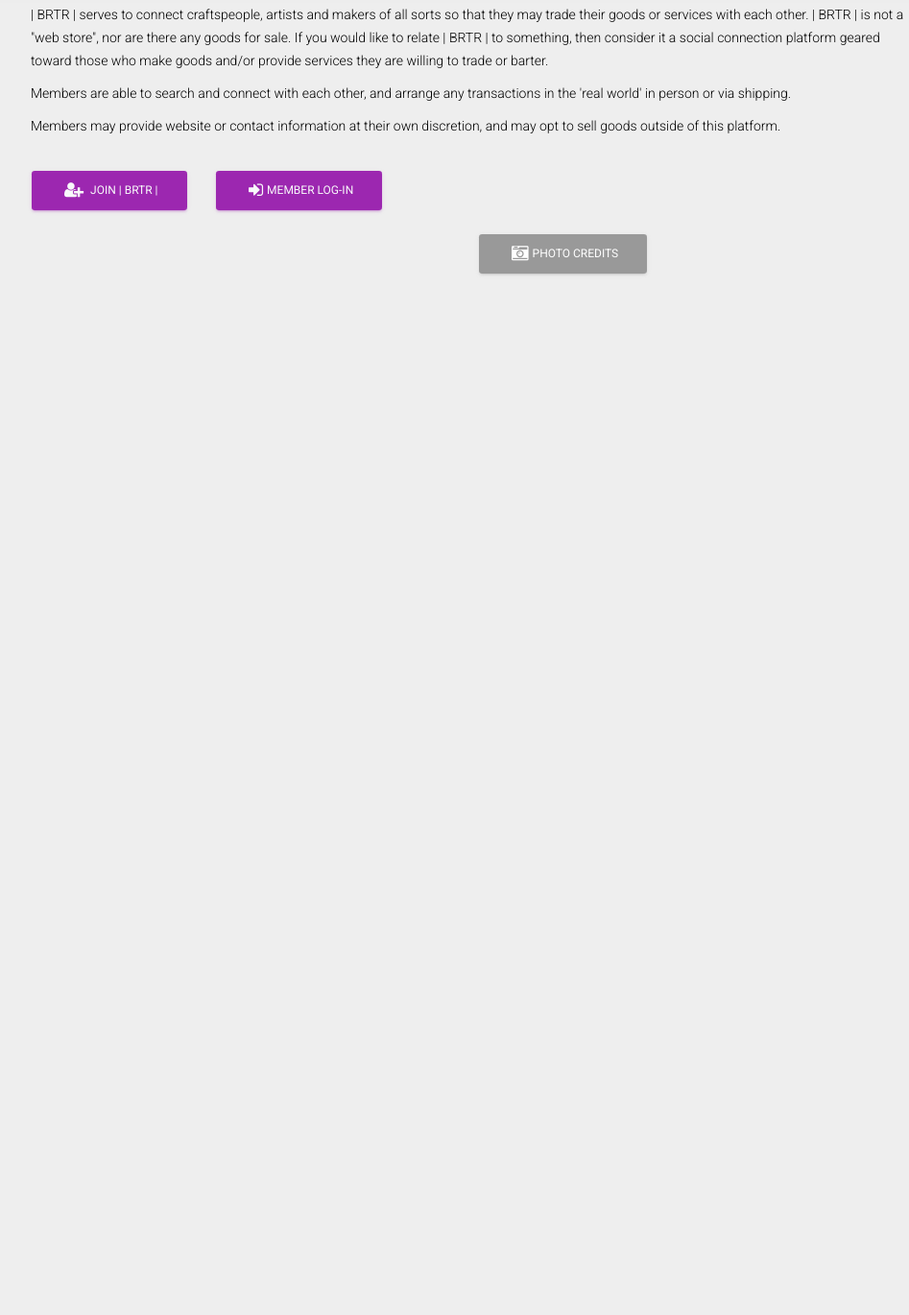
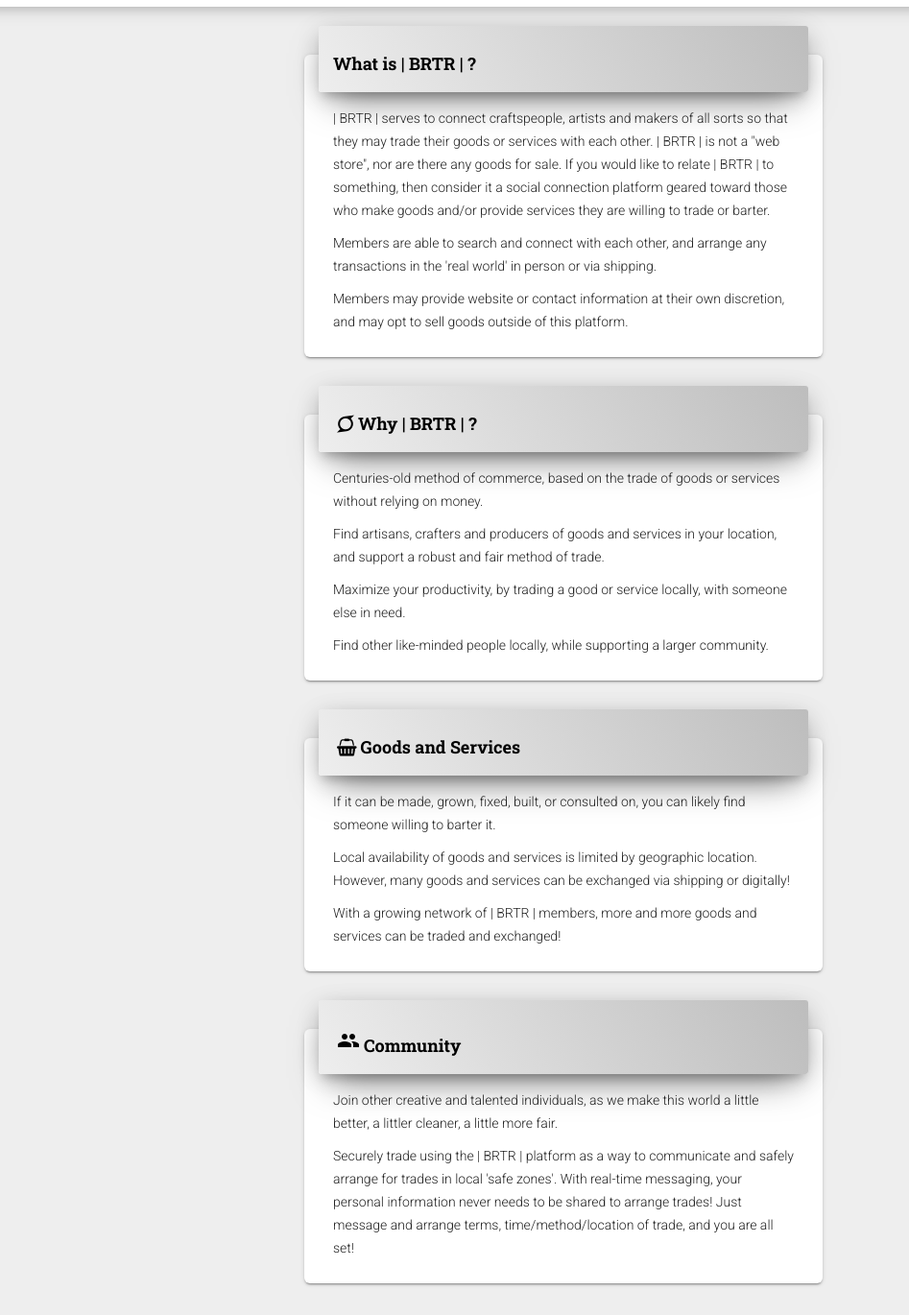
Before and after one commit to DBTO1970/portfolio-project-brtr, a website: page about.html in a window 1280 px wide. Shown: the part 343-1713 px from the top of the page at 96% size, without its empty margins (53-1000 px from the left). Before the commit the page ends 800 px from the top, so only its background shows below. Drawn offline with nearby package versions, Linux system fonts and the light colour scheme.

Commit message:
added about page content, fixed alignment of footer buttons and landing page graphics

```diff
--- a/about.html
+++ b/about.html
@@ -21,16 +21,14 @@
   <div class="jumbotron">
     <div class="container">
       <div class="row">
-        <div class="col">
+
           <div class="col-6 mx-auto">
-            <img class="img-fluid align-top" src="assets/img/brtr_logoArtboard1.png" width="500" alt="berjabat"/>
+            <img class="img-fluid align-top" src="assets/img/brtr_logoArtboard1.png" alt="berjabat"/>
           </div>
         </div>
       <div class="lead col-6 mx-auto font-italic">
             In trade, barter is a system of exchange in which participants in a transaction directly exchange goods or services for other goods or services without using a medium of exchange, such as money.
       </div>
-    </div>
-
     </div>
   </div>
     <nav class="navbar navbar-expand-md navbar-light bg-light sticky-top">
@@ -41,13 +39,13 @@
       <div class="collapse navbar-collapse" id="navbarSupportedContent">
         <ul class="navbar-nav mr-auto">
           <li class="nav-item active">
-            <a class="nav-link" href="#"> Home <span class="sr-only">(current)</span></a>
+            <a class="nav-link" href="index.html"> Home <span class="sr-only"></span></a>
           </li>
           <li class="nav-item">
-            <a class="nav-link" href="#"> About </a>
+            <a class="nav-link" href="#"> About <span class="sr-only">(current)</span></a>
           </li>
           <li class="nav-item">
-              <a class="nav-link" href="contact.html"> Contact </a>
+              <a class="nav-link" href="contact.html"> Contact <span class="sr-only"></span></a>
           </li>
           <li class="nav-item dropdown">
             <a class="nav-link dropdown-toggle" href="#" id="navbarDropdown" role="button" data-toggle="dropdown" aria-haspopup="true" aria-expanded="false">
@@ -69,7 +67,7 @@
       </div>
     </nav>
     <!-- Start of login modal -->
-    <div class="modal fade" id="loginModal" tabindex="-1" role="">
+    <div class="modal fade" id="loginModal" tabindex="-1" role="dialog">
       <div class="modal-dialog modal-login" role="document">
           <div class="modal-content">
               <div class="card card-signup card-plain">
@@ -95,7 +93,7 @@
                     </div>
                   </div>
                   <div class="modal-body">
-                      <form class="form" method="" action="">
+                      <form class="form" action="member.html" id="login-modal">
                           <p class="description text-center"> Or </p>
                           <div class="card-body">
 
@@ -129,7 +127,7 @@
                       </form>
                   </div>
                   <div class="modal-footer justify-content-center">
-                      <a href="member.html" class="btn btn-primary btn-link btn-wd btn-lg"> | BRTR | </a>
+                      <button type="submit" form="login-modal" class="btn btn-primary bg-primary text-white btn-link btn-wd btn-lg" value="Submit"> | BRTR | </button>
                   </div>
               </div>
           </div>
@@ -208,7 +206,7 @@
                   <h4> Or </h4>
                 </div>
 
-                <form class="form" method="" action="">
+                <form class="form" action="guest.html" id="sign-up-form">
                   <div class="card-body">
                     <div class="form-group">
                       <div class="input-group">
@@ -248,7 +246,7 @@
                   </div>
                   </div>
                 <div class="modal-footer justify-content-center">
-                <a href="guest.html" class="btn btn-primary btn-round">Get Started</a>
+                <button type="submit" form="sign-up-form" class="btn btn-primary btn-round" value="Submit">Get Started</button>
                 </div>
                 </form>
               </div>
@@ -259,12 +257,72 @@
     </div>
   </div>
   <!-- end of join modal -->
+
+  <!-- Using Cards but may switch to accordion for this page content -->
     <div class="container">
       <div class="row">
-        <div class="col col-md-10">
-          <p>| BRTR | serves to connect craftspeople, artists and makers of all sorts so that they may trade their goods or services with each other.  | BRTR | is not a "web store", nor are there any goods for sale. If you would like to relate | BRTR | to something, then consider it a social connection platform geared toward those who make goods and/or provide services they are willing to trade or barter.</p>
-          <p>Members are able to search and connect with each other, and arrange any transactions in the 'real world' in person or via shipping.</p>
-          <p>Members may provide website or contact information at their own discretion, and may opt to sell goods outside of this platform.</p>
+        <div class="col col-md-6 mx-auto">
+          <div class="card">
+            <div class="card-header">
+              <h4 class="card-title">What is | BRTR | ?</h4>
+            </div>
+            <div class="card-body">
+              <p>| BRTR | serves to connect craftspeople, artists and makers of all sorts so that they may trade their goods or services with each other.  | BRTR | is not a "web store", nor are there any goods for sale. If you would like to relate | BRTR | to something, then consider it a social connection platform geared toward those who make goods and/or provide services they are willing to trade or barter.</p>
+              <p>Members are able to search and connect with each other, and arrange any transactions in the 'real world' in person or via shipping.</p>
+              <p>Members may provide website or contact information at their own discretion, and may opt to sell goods outside of this platform.</p>
+            </div>
+          </div>
+        </div>
+      </div>
+    </div>
+    <div class="container">
+      <div class="row">
+        <div class="col col-md-6 mx-auto">
+          <div class="card">
+            <div class="card-header">
+              <h4 class="card-title"> <i class="fa fa-superpowers p-1"></i>Why | BRTR | ?</h4>
+
+            </div>
+            <div class="card-body">
+              <p>Centuries-old method of commerce, based on the trade of goods or services without relying on money.</p>
+              <p>Find artisans, crafters and producers of goods and services in your location, and support a robust and fair method of trade.</p>
+              <p>Maximize your productivity, by trading a good or service locally, with someone else in need.</p>
+              <p>Find other like-minded people locally, while supporting a larger community.</p>
+            </div>
+          </div>
+        </div>
+      </div>
+    </div>
+    <div class="container">
+      <div class="row">
+        <div class="col col-md-6 mx-auto">
+          <div class="card">
+            <div class="card-header">
+              <h4 class="card-title"> <i class="fa fa-shopping-basket p-1"></i>Goods and Services</h4>
+
+            </div>
+            <div class="card-body">
+              <p>If it can be made, grown, fixed, built, or consulted on, you can likely find someone willing to barter it.</p>
+              <p>Local availability of goods and services is limited by geographic location.  However, many goods and services can be exchanged via shipping or digitally!</p>
+              <p>With a growing network of | BRTR | members, more and more goods and services can be traded and exchanged!</p>
+            </div>
+          </div>
+        </div>
+      </div>
+    </div>
+    <div class="container">
+      <div class="row">
+        <div class="col col-md-6 mx-auto">
+          <div class="card">
+            <div class="card-header">
+              <h4 class="card-title"> <i class="material-icons p-1">group</i>Community</h4>
+
+            </div>
+            <div class="card-body">
+              <p>Join other creative and talented individuals, as we make this world a little better, a littler cleaner, a little more fair.</p>
+              <p>Securely trade using the | BRTR | platform as a way to communicate and safely arrange for trades in local 'safe zones'.  With real-time messaging, your personal information never needs to be shared to arrange trades!  Just message and arrange terms, time/method/location of trade, and you are all set!</p>
+            </div>
+          </div>
         </div>
       </div>
     </div>
@@ -272,7 +330,7 @@
     <footer class="footer">
       <div class="container">
         <div class="row">
-          <div class="btn-group">
+          <div class="btn-group mx-auto">
             <div class="col">
               <a role="button" data-toggle="modal" data-target="#sign-up-modal" class="btn btn-primary text-light">
                 <i class="fa fa-user-plus p-1"></i> Join | BRTR | </a>
```
Also changed, not shown: contact.html (+26 -13 lines), credits.html (+8 -10 lines), guest.html (+2 -4 lines), index.html (+13 -19 lines), member.html (+5 -7 lines).
